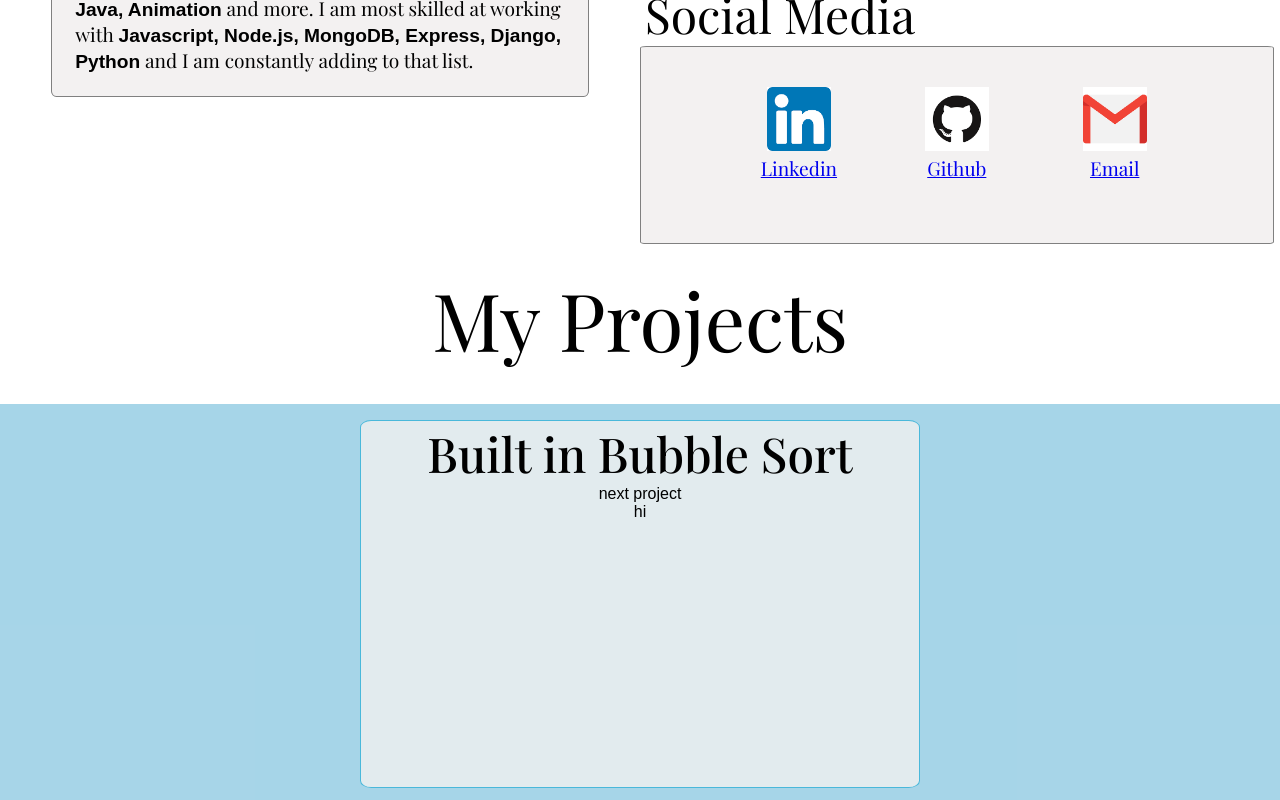
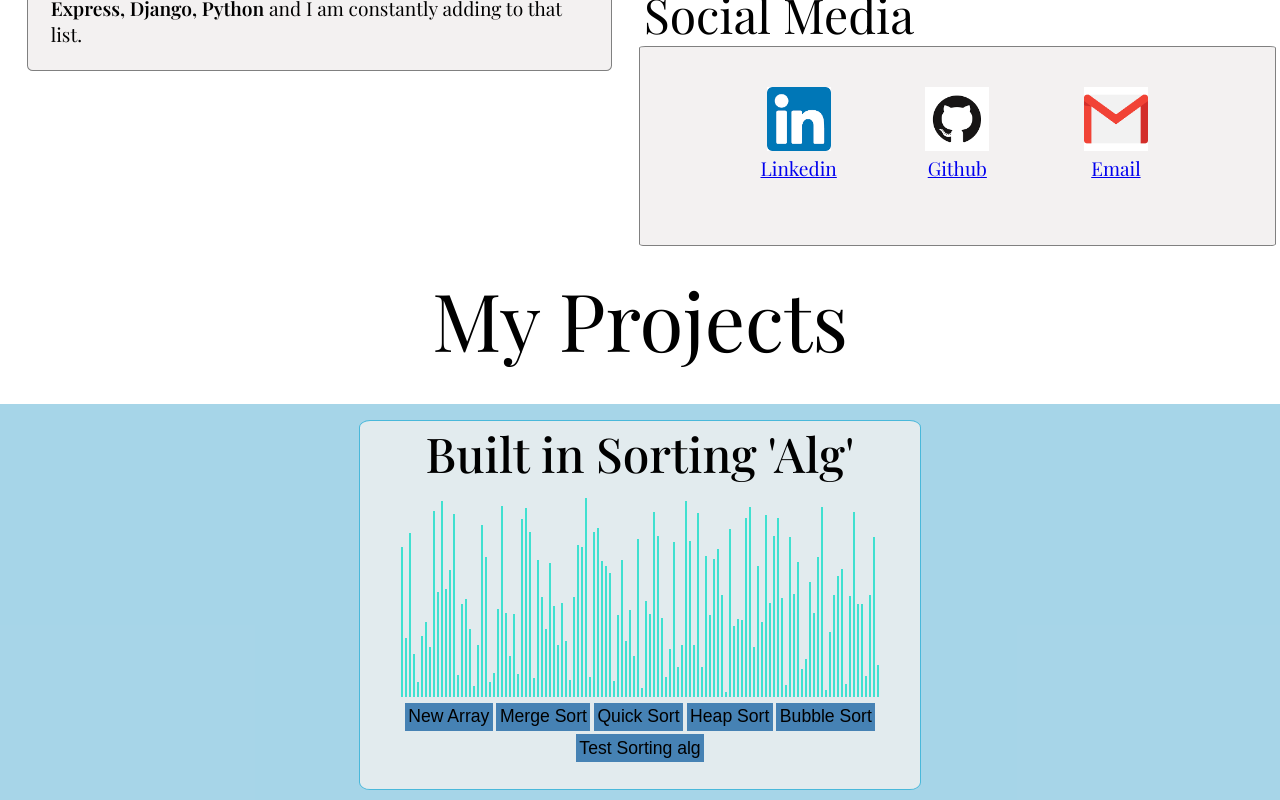
Before and after one commit to IanGitHub2/MyWebsite, a React (Create React App) app in the folder mywebsite/: page / in a window 1280 px wide. Shown: the part 900-1700 px from the top of the page. Built offline with nearby package versions, Linux system fonts and the light colour scheme.

Commit message:
sort alg added needs fixing up but diplay and reset function work

```diff
--- /dev/null
+++ b/mywebsite/src/componets/builtInProjects/SortingVisualizer/sortingAlgorithms.js
@@ -0,0 +1,59 @@
+export function getMergeSortAnimations(array) {
+    const animations = [];
+    if (array.length <= 1) return array;
+    const auxiliaryArray = array.slice();
+    mergeSortHelper(array, 0, array.length - 1, auxiliaryArray, animations);
+    return animations
+}
+
+function mergeSortHelper (
+    mainArray,
+    startIdx,
+    endIdx,
+    auxiliaryArray,
+    animations,
+) {
+    if (startIdx === endIdx) return;
+    const middleIdx = Math.floor((startIdx + endIdx) / 2);
+    mergeSortHelper(auxiliaryArray, startIdx, middleIdx, mainArray, animations);
+    mergeSortHelper(auxiliaryArray, middleIdx + 1, endIdx, mainArray, animations);
+    doMerge(mainArray, startIdx, middleIdx, endIdx, auxiliaryArray, animations);
+}
+
+function doMerge (
+    mainArray,
+    startIdx,
+    middleIdx,
+    endIdx,
+    auxiliaryArray,
+    animations,
+) {
+    let k = startIdx;
+    let i = startIdx;
+    let j = middleIdx;
+    while (i <= middleIdx && j <= endIdx) {
+        animations.push([ i, j ]);
+        animations.push([ i, j ]);
+        if (auxiliaryArray[i] <= auxiliaryArray[j]) {
+            animations.push([ k, auxiliaryArray[i]]);
+            mainArray[k++] = auxiliaryArray[i++];
+        } else {
+            animations.push([ k, auxiliaryArray[j]]);
+            animations[k++] = auxiliaryArray[j++];
+        }
+    }
+
+    while (i <= middleIdx) {
+        animations.push([ i, i ]);
+        animations.push([ i, i ]);
+        animations.push([ k, auxiliaryArray[i]]);
+        mainArray[k++] = auxiliaryArray[i++]
+    }
+
+    while (j <= endIdx) {
+        animations.push([ j, j ]);
+        animations.push([ j, j ]);
+        animations.push([ k, auxiliaryArray[j]]);
+        mainArray[k++] = auxiliaryArray[j++]
+    }
+}
--- /dev/null
+++ b/mywebsite/src/componets/builtInProjects/SortingVisualizer/sortingVisualizer.css
@@ -0,0 +1,18 @@
+.array_container {
+    position: relative;
+    margin-top: .8em;
+}
+
+.array_bar {
+    width: 2px;
+    display: inline-block;
+    margin: 0 1px;
+}
+
+.button {
+    display: inline;
+    margin: .1em;
+    padding: .2em;
+    color: black;
+    background-color: steelblue;
+}
--- /dev/null
+++ b/mywebsite/src/componets/builtInProjects/SortingVisualizer/sortingVisualizer.jsx
@@ -0,0 +1,119 @@
+import React from "react";
+import { getMergeSortAnimations } from "./sortingAlgorithms";
+import './sortingVisualizer.css'
+
+const ANIMATION_SPEED_MS = 1;
+
+const NUMBER_OF_ARRAY_BARS = 120;
+
+const PRIMARY_COLOR = 'turquoise';
+
+const SECONDARY_COLOR = 'red';
+
+export default class sortingVisualizer extends React.Component {
+    constructor(props) {
+        super(props);
+        this.state = {
+            array: [],
+        };
+    }
+
+    componentDidMount() {
+        this.resetArray();
+    }
+
+    resetArray() {
+        const array = [];
+        for (let i = 0; i < NUMBER_OF_ARRAY_BARS; i++) {
+            array.push(randomIntFromInterval(5, 200));
+        }
+        this.setState({array});
+    }
+
+    mergeSort() {
+        const animations = getMergeSortAnimations(this.state.array);
+        for (let i = 0; i < animations.length; i++) {
+            const arrayBars = document.getElementsByClassName('array_bar');
+            const isColorChange = i % 3 !== 2;
+            if (isColorChange) {
+                const [barOneIdx, barTwoIdx] = animations[i];
+                const barOneStyle = arrayBars[barOneIdx].style;
+                const barTwoStyle = arrayBars[barTwoIdx].style;
+                const color = i % 3 === 0 ? SECONDARY_COLOR : PRIMARY_COLOR;
+                setTimeout(() => {
+                    barOneStyle.backgroungColor = color;
+                    barTwoStyle.backgroungColor = color;
+                }, i * ANIMATION_SPEED_MS);
+            } else {
+                setTimeout(() => {
+                    const [barOneIdx, newHeight] = animations[i];
+                    const barOneStyle = arrayBars[barOneIdx].style;
+                    barOneStyle.height = `${newHeight}px`
+                }, i * ANIMATION_SPEED_MS);
+            }
+        }
+    }
+
+    quickSort() {
+
+    }
+
+    heapSort() {
+
+    }
+
+    bubbleSort() {
+
+    }
+
+    testSortingAlgorithms() {
+        for (let i = 0; i < 100; i++) {
+            const array = [];
+            const length = randomIntFromInterval(1, 1000);
+            for (let i = 0; i < length; i++) {
+                array.push(randomIntFromInterval(-1000, 1000));
+            }
+            const javaScriptSortedArray = array.slice().sort((a, b) => a - b);
+            const mergeSortArray = getMergeSortAnimations(array.slice());
+            console.log(arraysAreEqual(javaScriptSortedArray, mergeSortArray));
+        }
+    }
+
+    render() {
+        const {array} = this.state;
+
+        return (
+            <div className='array_container'>
+                {array.map((value, idx) => (
+                    <div
+                        className='array_bar'
+                        key={idx}
+                        style={{
+                            backgroundColor: PRIMARY_COLOR,
+                            height: `${value}px`,
+                        }}></div>
+                ))}
+                <button className='button' onClick={() => this.resetArray()}>New Array</button>
+                <button className='button' onClick={() => this.mergeSort()}>Merge Sort</button>
+                <button className='button' onClick={() => this.quickSort()}>Quick Sort</button>
+                <button className='button' onClick={() => this.heapSort()}>Heap Sort</button>
+                <button className='button' onClick={() => this.bubbleSort()}>Bubble Sort</button>
+                <button className='button' onClick={() => this.testSortingAlgorithms()}>Test Sorting alg</button>
+            </div>
+        )
+    }
+}
+
+function randomIntFromInterval(min, max) {
+    return Math.floor(Math.random() * (max - min + 1) + min);
+}
+
+function arraysAreEqual(arrayOne, arrayTwo) {
+    if (arrayOne.length !== arrayTwo.length) return false;
+    for (let i = 0; i < arrayOne.length; i++) {
+        if (arrayOne[i] !== arrayTwo[i]) {
+            return false
+        }
+    }
+    return true;
+}
--- a/mywebsite/src/componets/builtInProjects/bubbleSort/bubbleSort.js
+++ /dev/null
@@ -1,13 +0,0 @@
-import React from 'react';
-import './bubbleSort.css';
-
-export default class bubbleSort extends React.Component {
-    render(){
-        return(
-            <div>
-                <div>next project</div>
-                <div>hi</div>
-            </div>
-        )
-    }
-}
--- a/mywebsite/src/componets/builtInProjects/calculator/claculator.css
+++ b/mywebsite/src/componets/builtInProjects/calculator/claculator.css
@@ -3,13 +3,6 @@
     --secondary: #8c38ff;
     --dark: #131a26;
     --light: #eee;
-}
-
-* {
-    margin: 0;
-    padding: 0;
-    box-sizing: border-box;
-    font-family: 'Fira Sans', sans-serif;
 }
 
 .body {
--- a/mywebsite/src/componets/projectSection/myProjects.js
+++ b/mywebsite/src/componets/projectSection/myProjects.js
@@ -6,7 +6,7 @@ import Cps from '../../images/cps.png';
 import Rush from '../../images/rush.png';
 import Clock from '../builtInProjects/clock/clock';
 import Calculator from '../builtInProjects/calculator/calculator';
-import BubbleSort from '../builtInProjects/bubbleSort/bubbleSort';
+import SortingVisualizer from '../builtInProjects/SortingVisualizer/sortingVisualizer'
 
 export default class myProjects extends React.Component {
     render(){
@@ -17,8 +17,8 @@ export default class myProjects extends React.Component {
                     <div id='projectsContainer'>
 
                         <div id='eachproject'>
-                            <div className='projecttitle'>Built in Bubble Sort</div>
-                            <BubbleSort/>
+                            <div className='projecttitle'>Built in Sorting 'Alg'</div>
+                            <SortingVisualizer/>
                         </div>
 
                         <div id='eachproject'>
```
Also changed, not shown: mywebsite/src/componets/builtInProjects/bubbleSort/bubbleSort.css (deleted), mywebsite/src/componets/skillSection/skills.js.
